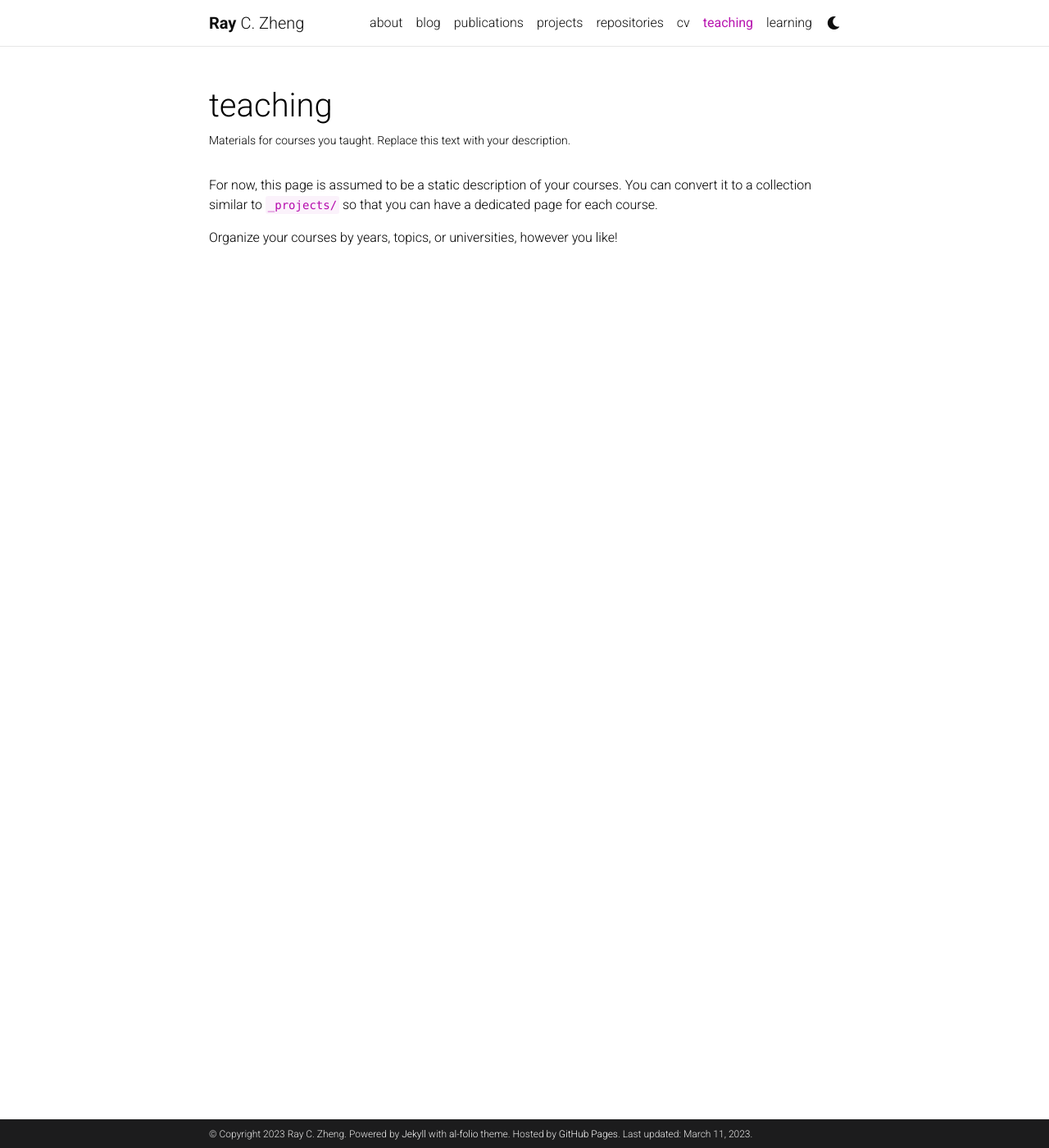
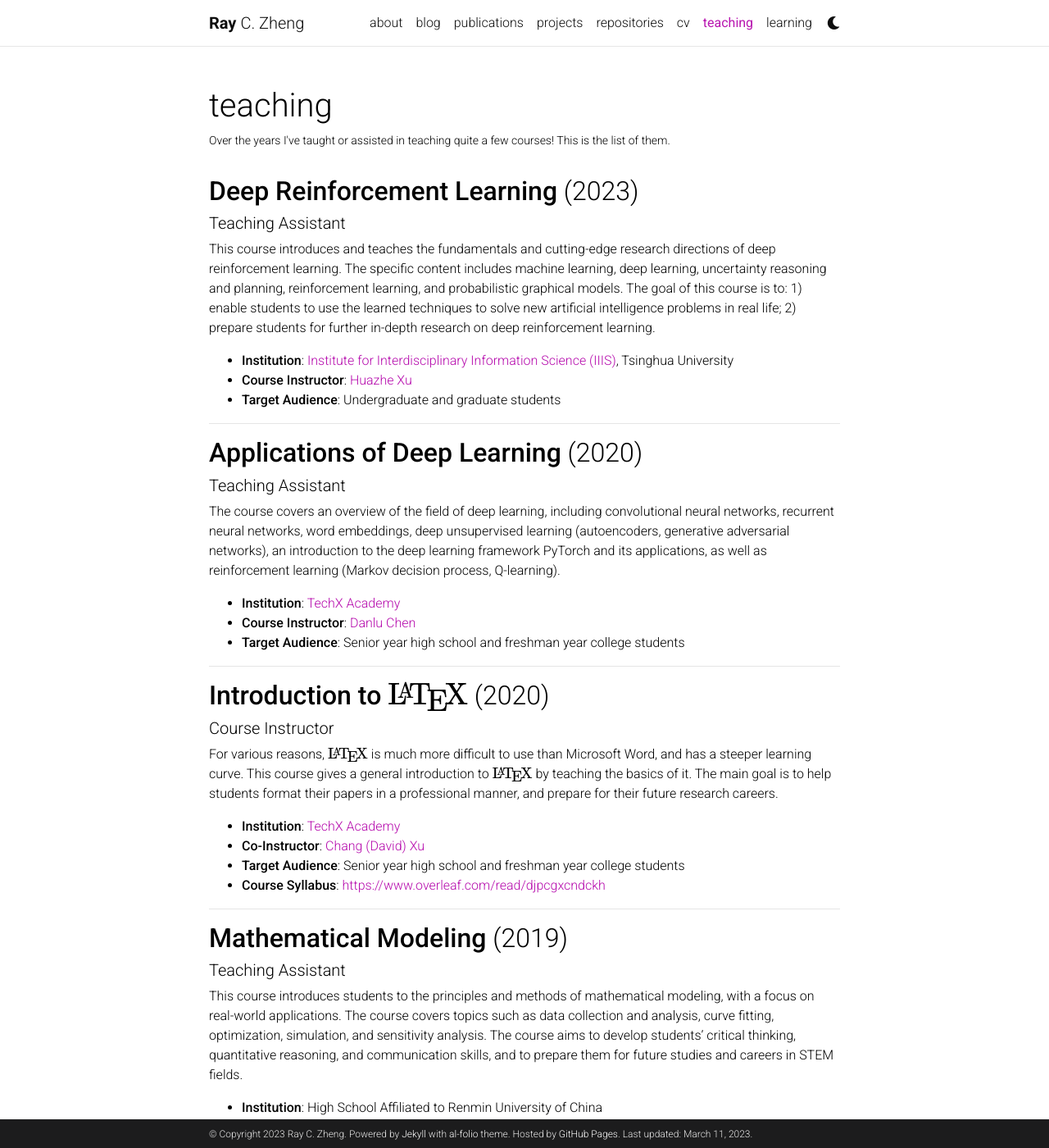
Before and after one commit to zhengrc19/zhengrc19.github.io, a Jekyll site: the page built from _pages/teaching.md, in a window 1280 px wide and 1400 px high. Shown: the whole window at 82% size. Built offline with Jekyll 4.4.1, drawn with Linux system fonts in a browser that asks for light colours; comment, search, counter and statistics services are not loaded; a style sheet for code colours, icons or effects is not loaded; some of the changed text lies outside the part shown.

Commit message:
added teaching page

```diff
--- a/_pages/teaching.md
+++ b/_pages/teaching.md
@@ -2,11 +2,57 @@
 layout: page
 permalink: /teaching/
 title: teaching
-description: Materials for courses you taught. Replace this text with your description.
+description: Over the years I've taught or assisted in teaching quite a few courses! This is the list of them.
 nav: true
 nav_order: 5
 ---
 
-For now, this page is assumed to be a static description of your courses. You can convert it to a collection similar to `_projects/` so that you can have a dedicated page for each course.
+<!-- For now, this page is assumed to be a static description of your courses. You can convert it to a collection similar to `_projects/` so that you can have a dedicated page for each course.
 
-Organize your courses by years, topics, or universities, however you like!
+Organize your courses by years, topics, or universities, however you like! -->
+
+
+## **Deep Reinforcement Learning** (2023)
+##### Teaching Assistant
+This course introduces and teaches the fundamentals and cutting-edge research directions of deep reinforcement learning. The specific content includes machine learning, deep learning, uncertainty reasoning and planning, reinforcement learning, and probabilistic graphical models. The goal of this course is to: 1) enable students to use the learned techniques to solve new artificial intelligence problems in real life; 2) prepare students for further in-depth research on deep reinforcement learning.
+- **Institution**: <a href='https://iiis.tsinghua.edu.cn/en/'>Institute for Interdisciplinary Information Science (IIIS)</a>, Tsinghua University
+- **Course Instructor**: <a href='http://hxu.rocks'>Huazhe Xu</a>
+- **Target Audience**: Undergraduate and graduate students
+
+---
+
+## **Applications of Deep Learning** (2020)
+##### Teaching Assistant
+The course covers an overview of the field of deep learning, including convolutional neural networks, recurrent neural networks, word embeddings, deep unsupervised learning (autoencoders, generative adversarial networks), an introduction to the deep learning framework PyTorch and its applications, as well as reinforcement learning (Markov decision process, Q-learning).
+- **Institution**: <a href='https://www.xacademy.cc/'>TechX Academy</a>
+- **Course Instructor**: <a href='https://taineleau.cc/'>Danlu Chen</a>
+- **Target Audience**: Senior year high school and freshman year college students
+
+---
+
+## **Introduction to $$\mathrm{\LaTeX}$$** (2020)
+##### Course Instructor
+For various reasons, $$\mathrm{\LaTeX}$$ is much more difficult to use than Microsoft Word, and has a steeper learning curve. This course gives a general introduction to $$\mathrm{\LaTeX}$$ by teaching the basics of it. The main goal is to help students format their papers in a professional manner, and prepare for their future research careers.
+- **Institution**: <a href='https://www.xacademy.cc/'>TechX Academy</a>
+- **Co-Instructor**: <a href='https://www.linkedin.com/in/changxord/'>Chang (David) Xu</a>
+- **Target Audience**: Senior year high school and freshman year college students
+- **Course Syllabus**: <a href='https://www.overleaf.com/read/djpcgxcndckh'>https://www.overleaf.com/read/djpcgxcndckh</a>
+
+---
+
+## **Mathematical Modeling** (2019)
+##### Teaching Assistant
+This course introduces students to the principles and methods of mathematical modeling, with a focus on real-world applications. The course covers topics such as data collection and analysis, curve fitting, optimization, simulation, and sensitivity analysis. The course aims to develop students' critical thinking, quantitative reasoning, and communication skills, and to prepare them for future studies and careers in STEM fields.
+- **Institution**: High School Affiliated to Renmin University of China
+- **Course Instructor**: Guodong Jiang
+- **Target Audience**: Junior year high school students
+
+---
+
+## **Python Programming** (2018)
+##### Course Instructor
+This course teaches the fundamentals of programming with the Python programming language. Basic concepts like variables, data types, functions, control flows, loops, and object-oriented programming are covered. The content is mainly based off of the massive open online course (MOOC) <a href='https://www.coursera.org/learn/learn-to-program'>Learn to Program: The Fundamentals</a> by University of Toronto, which I personally found very easy to follow.
+##### Course Instructor
+- **Institution**: High School Affiliated to Renmin University of China
+- **Co-Instructors**: <a href='https://dw61.github.io/'>Letao (Diego) Wang</a>, <a href='https://www.linkedin.com/in/boheng-zhao-64915a190/'>Boheng (Bill) Zhao</a>, <a href='https://www.linkedin.com/in/shaojinguo/'>Shaojin (Jack) Guo</a>, Bo Li
+- **Target Audience**: Freshman year high school students
```
